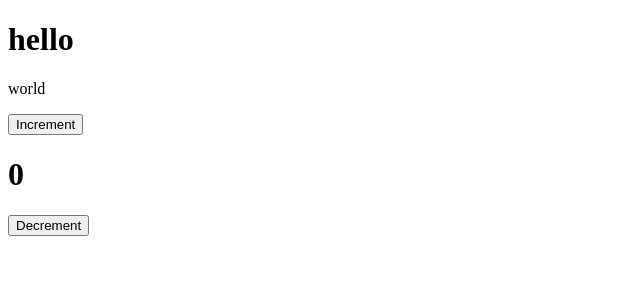
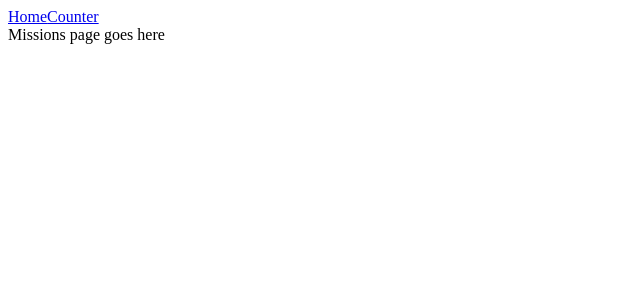
Before and after one commit to learnwithalfred/space-travel-booking, a React (Create React App) app: page / in a window 1280 px wide. Shown: the top 300 px of the page, without its empty margins (0-640 px from the left). Built offline with nearby package versions, Linux system fonts and the light colour scheme.

Commit message:
Add react router
React router setup with two routes

```diff
--- a/package.json
+++ b/package.json
@@ -23,7 +23,9 @@
     "react": "^18.2.0",
     "react-dom": "^18.2.0",
     "react-redux": "^8.0.2",
+    "react-router-dom": "^6.3.0",
     "react-scripts": "5.0.1",
+    "redux-logger": "^3.0.6",
     "web-vitals": "^2.1.4"
   },
   "devDependencies": {
--- a/src/App.js
+++ b/src/App.js
@@ -1,13 +1,13 @@
+import { Routes, Route } from 'react-router-dom';
 import Counter from './features/counter/counter';
+import Missions from './features/missions/missions';
 
 function App() {
   return (
-    <div>
-      <h1>hello</h1>
-      <p>world</p>
-      <Counter />
-    </div>
+    <Routes>
+      <Route exact path="/" element={<Missions />} />
+      <Route exact path="counter" element={<Counter />} />
+    </Routes>
   );
 }
-
 export default App;
--- a/src/features/counter/counter.js
+++ b/src/features/counter/counter.js
@@ -1,5 +1,6 @@
 import React from 'react';
 import { useSelector, useDispatch } from 'react-redux';
+import { Link } from 'react-router-dom';
 import { decrement, increment } from './counterSlice';
 
 function Counter() {
@@ -8,6 +9,8 @@ function Counter() {
 
   return (
     <div>
+      <Link to="/">Home</Link>
+      <Link to="/counter">Counter</Link>
       <div>
         <button
           type="button"
--- /dev/null
+++ b/src/features/missions/missions.js
@@ -0,0 +1,12 @@
+import React from 'react';
+import { Link } from 'react-router-dom';
+
+const Missions = () => (
+  <div>
+    <Link to="/">Home</Link>
+    <Link to="/counter">Counter</Link>
+    <div>Missions page goes here</div>
+  </div>
+);
+
+export default Missions;
--- a/src/index.js
+++ b/src/index.js
@@ -1,4 +1,5 @@
 import React from 'react';
+import { BrowserRouter } from 'react-router-dom';
 import { createRoot } from 'react-dom/client';
 import { Provider } from 'react-redux';
 import store from './app/store';
@@ -9,6 +10,8 @@ const root = createRoot(container);
 
 root.render(
   <Provider store={store}>
-    <App />
+    <BrowserRouter>
+      <App />
+    </BrowserRouter>
   </Provider>,
 );
```
Also changed, not shown: 1 other file (tests, documents, lock files or other folders).
